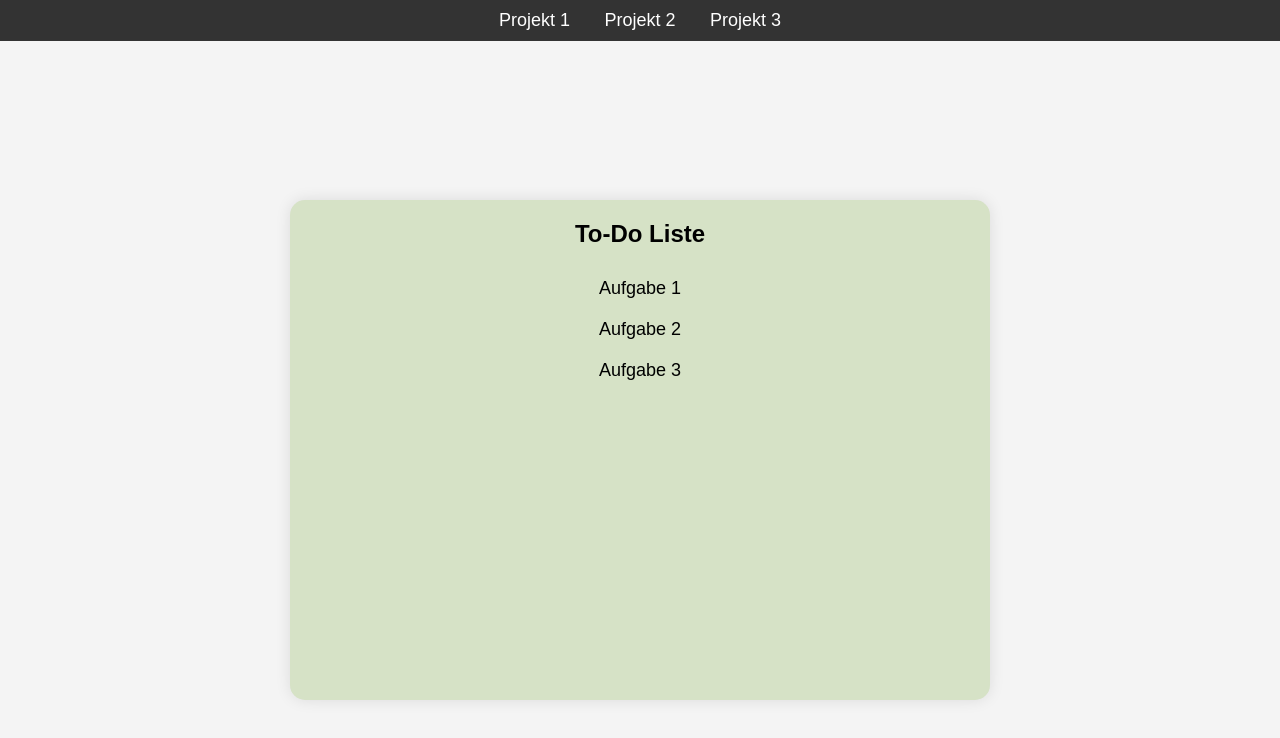
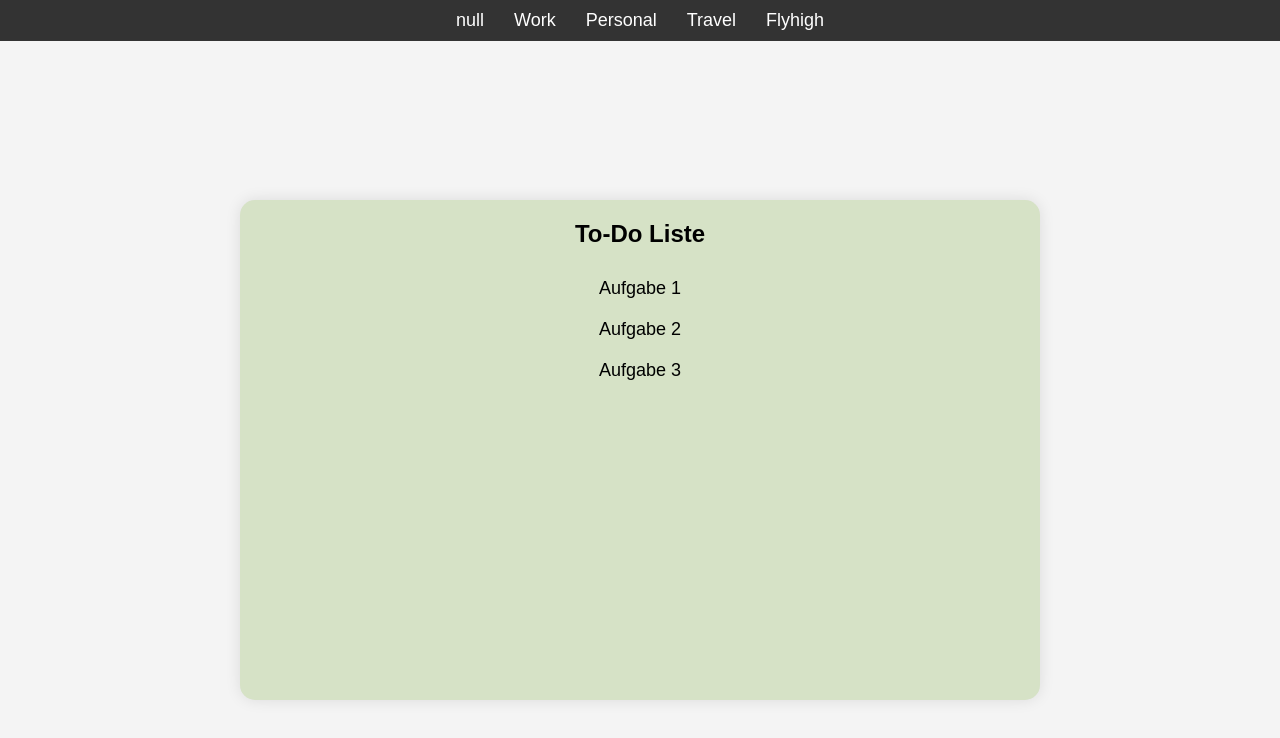
Before and after one commit to yeahwouh/todolist, a website built with webpack: page src/template.html in a window 1280 px wide. Built offline with nearby package versions, Linux system fonts and the light colour scheme.

Commit message:
Projects bar (visually) updates according to the projects list of ToDoEntry appended ScreenController as a factory function, updateScreen by now just updates the projects bar

```diff
--- a/src/index.js
+++ b/src/index.js
@@ -3,3 +3,24 @@
 
 import "./styles.css"
 import { ToDoEntry } from "./listLogic"
+
+function ScreenController() {
+    let toDos = ToDoEntry.toDos;
+    let projects = ToDoEntry.projects;
+    const projectsBar = document.querySelector(".projects");
+    const content = document.querySelector(".content-box")
+
+    const updateScreen = () => {
+        // Updating the projects bar
+        for (let project in projects) {
+            let listElement = document.createElement("li");
+            listElement.textContent = project;
+            projectsBar.appendChild(listElement);
+        }
+    }
+
+    // Initial update
+    updateScreen();
+}
+
+ScreenController();
--- a/src/styles.css
+++ b/src/styles.css
@@ -30,23 +30,14 @@ body {
 }
 
 .projects li {
+    color: white;
     display: inline;
     margin: 0 15px;
 }
 
-.projects a {
-    color: white;
-    text-decoration: none;
-    font-size: 18px;
-}
-
-.projects a:hover {
-    text-decoration: underline;
-}
-
 .content-box {
     background-color: #D6E2C6;
-    width: 700px;
+    width: 800px;
     height: 500px;
     padding: 20px;
     margin-top: 100px;
--- a/src/template.html
+++ b/src/template.html
@@ -7,9 +7,7 @@
 <body>
     <div class="header">
         <ul class="projects">
-            <li><a href="#">Projekt 1</a></li>
-            <li><a href="#">Projekt 2</a></li>
-            <li><a href="#">Projekt 3</a></li>
+
         </ul>
     </div>
     <div class="content-box">
```
